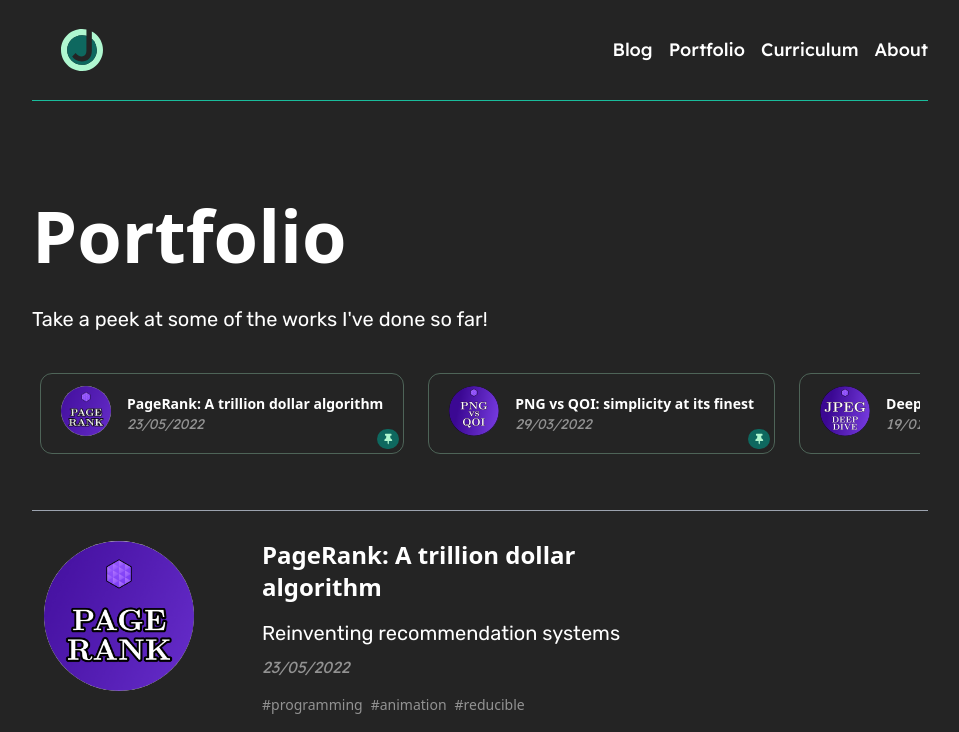
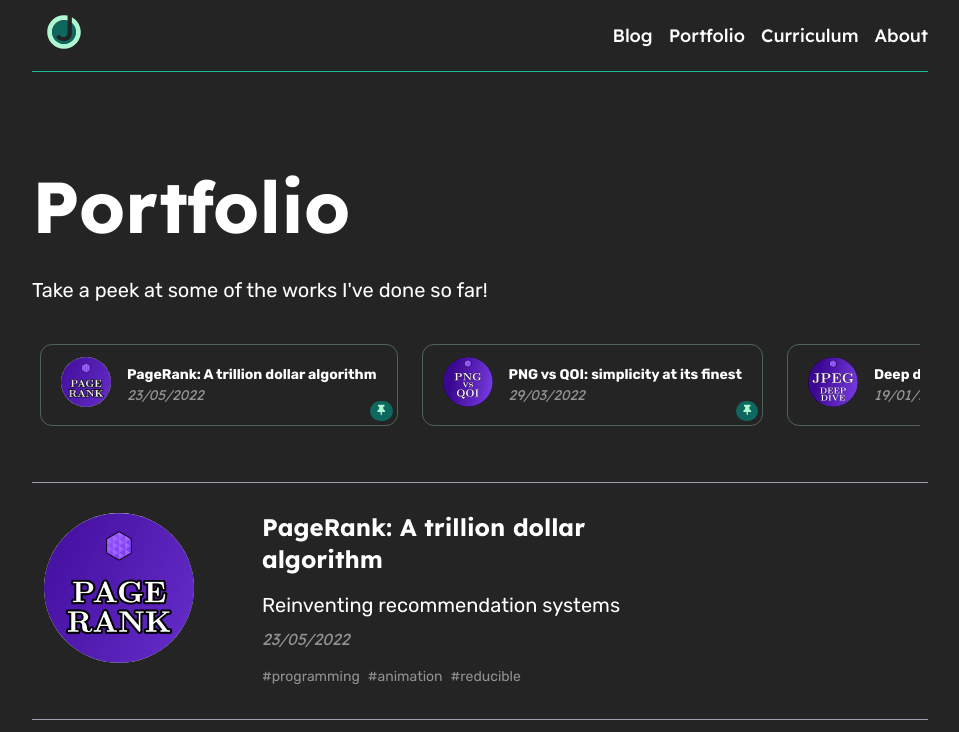
Before and after one commit to jesi-rgb/old.jesirgb.com, a Next.js app: page /portfolio in a window 1280 px wide. Shown: the top 732 px of the page, without its empty margins (160-1119 px from the left). Built offline with nearby package versions, Linux system fonts and the light colour scheme.

Commit message:
correcting and styling lots of things!

```diff
--- a/components/Footer.js
+++ b/components/Footer.js
@@ -18,7 +18,7 @@ config.autoAddCss = false; /* eslint-disable import/first */
 export default function Footer() {
   return (
     <footer className="border-t border-gray-200 text-gray-300 mt-32">
-      <div className="py-8 space-y-9 md:space-y-0 md:py-10 flex flex-col md:flex-row items-center">
+      <div className="font-display py-8 space-y-9 md:space-y-0 md:py-10 flex flex-col md:flex-row items-center">
         <Link href="/">
           <a className="text-2xl mb-2 md:my-0 md:w-2/6 font-bold tracking-tighter leading-tight text-left hover:text-accent-1 transition-colors">
             <h3>Jesús Rascón</h3>
--- a/components/HeaderTW.js
+++ b/components/HeaderTW.js
@@ -9,16 +9,16 @@ export const HeaderTW = () => {
         {/* div for all three elements */}
         <div className="flex flex-row border-b border-accent-1 items-center">
           {/* logo */}
-          <div className="flex w-1/2 md:w-1/3 md:justify-start">
-            <Link href="/" className="-m-4 md:-m-0">
+          <div className=" w-1/2 md:w-1/3 md:justify-start -m-2">
+            <a href="/" className="">
               <Image
                 src="/jesi.svg"
                 alt="logo for jesús rascón"
-                width={100}
-                height={100}
+                width={80}
+                height={80}
                 className="transform scale-50"
               />
-            </Link>
+            </a>
           </div>
           {/* title */}
           {/* <div className="hidden text-white text-2xl font-bold hover:text-accent-1-lighter transition-colors md:visible md:flex md:justify-center md:w-1/3">
--- a/components/PortfolioItem.js
+++ b/components/PortfolioItem.js
@@ -23,7 +23,7 @@ export default function PortfolioItem({
         </div>
 
         <div className="flex flex-col xl:w-2/4">
-          <div className="font-bold my-4 text-2xl">{title}</div>
+          <div className="font-bold font-display my-4 text-2xl">{title}</div>
           <div className="font-blogpost xl:text-xl mb-2">{description}</div>
           <Date date={date} />
           <div className="flex flex-col xl:flex-row mt-4">
--- a/components/Track.js
+++ b/components/Track.js
@@ -17,7 +17,7 @@ export default function Track({ track }) {
           />
         </div>
         <div className="align-left w-48">
-          <p className="text-white font-bold">{track.title}</p>
+          <p className="text-white font-display font-bold">{track.title}</p>
           <p className="text-white italic truncate ...">{track.artist}</p>
         </div>
       </a>
--- a/pages/curriculum.js
+++ b/pages/curriculum.js
@@ -23,10 +23,10 @@ export default function Curriculum() {
       <Layout>
         <div className="mx-2 xl:mx-auto xl:max-w-2xl text-gray-200">
           <div className="">
-            <div className="text-5xl mb-3 font-bold text-green-300">
+            <div className="text-5xl mb-3 font-bold font-display text-green-300">
               Profile
             </div>
-            <div className="text-xl text-gray-200 font-blogpost">
+            <div className="text-xl text-gray-200 ">
               <p className="mb-4">
                 Multi-disciplinary professional, deeply intrigued by the process
                 of learning and passionate about telling stories through data.
@@ -45,11 +45,11 @@ export default function Curriculum() {
           </div>
 
           <div className="mt-20">
-            <div className="text-4xl mb-3 font-bold text-purple-300">
+            <div className="text-4xl mb-3 font-bold font-display text-purple-300">
               Experience
             </div>
             <ul className="list-inside">
-              <li className="list-item mt-10 text-2xl font-blogpost">
+              <li className="list-item mt-10 text-2xl font-display">
                 <FontAwesomeIcon icon={faChevronRight} className="mr-3" />
                 Art director and mathematical animator at Reducible
               </li>
@@ -71,7 +71,7 @@ export default function Curriculum() {
                   <span className="font-normal text-purple-200">Remote</span>
                 </div>
               </div>
-              <ul className="list-inside list-disc mt-4 ml-4 font-blogpost">
+              <ul className="list-inside list-disc mt-4 ml-4">
                 <li>
                   Creation and production of insightful, computer science based
                   animations and designs as part of{" "}
@@ -97,7 +97,7 @@ export default function Curriculum() {
               </ul>
             </ul>
             <ul className="list-inside">
-              <li className="list-item mt-10 text-2xl font-blogpost">
+              <li className="list-item mt-10 text-2xl font-display">
                 <FontAwesomeIcon icon={faChevronRight} className="mr-3" />
                 Freelance mathematical animator
               </li>
@@ -120,7 +120,7 @@ export default function Curriculum() {
                   <span className="font-normal text-purple-200">Remote</span>
                 </div>
               </div>
-              <ul className="list-inside list-disc mt-4 ml-4 font-blogpost">
+              <ul className="list-inside list-disc mt-4 ml-4 ">
                 <li>
                   Created engaging animations earning{" "}
                   <strong>
@@ -164,7 +164,7 @@ export default function Curriculum() {
                   , for a deeper dive on some concepts
                 </li>
               </ul>
-              <li className="list-item mt-10 text-2xl">
+              <li className="list-item mt-10 text-2xl font-display">
                 <FontAwesomeIcon icon={faChevronRight} className="mr-3" />
                 Data analyst and engineer
               </li>
@@ -188,7 +188,7 @@ export default function Curriculum() {
                   </span>
                 </div>
               </div>
-              <ul className="list-inside list-disc mt-4 ml-4 font-blogpost">
+              <ul className="list-inside list-disc mt-4 ml-4 ">
                 <li>
                   Helped shedding a light on how the concept of biodiversity is
                   understood in social media.
@@ -204,7 +204,7 @@ export default function Curriculum() {
                 </li>
               </ul>
 
-              <li className="list-item mt-10 text-2xl">
+              <li className="list-item mt-10 text-2xl font-display">
                 <FontAwesomeIcon icon={faChevronRight} className="mr-3" />
                 Intern data engineer
               </li>
@@ -228,7 +228,7 @@ export default function Curriculum() {
                   </span>
                 </div>
               </div>
-              <ul className="list-inside list-disc mt-4 ml-4 font-blogpost">
+              <ul className="list-inside list-disc mt-4 ml-4 ">
                 <li>
                   Assisting and learning in the process of gathering and
                   arranging data
@@ -239,12 +239,12 @@ export default function Curriculum() {
           </div>
 
           <div className="mt-20">
-            <div className="text-4xl mb-4 font-bold text-blue-400">
+            <div className="text-4xl mb-4 font-bold font-display text-blue-400">
               Education
             </div>
 
             <ul>
-              <li className="list-item mt-10 text-2xl">
+              <li className="list-item mt-10 text-2xl font-display">
                 <FontAwesomeIcon icon={faChartPie} className="mr-3" />
                 MSc in Data Science
               </li>
@@ -268,7 +268,7 @@ export default function Curriculum() {
                   </span>
                 </div>
               </div>
-              <ul className="list-inside list-disc mt-4 ml-4 font-blogpost">
+              <ul className="list-inside list-disc mt-4 ml-4 ">
                 <li>
                   Thesis in NLP based transformer to generate medical comments
                   and evaluate the performance of state of the art medical-text
@@ -285,7 +285,7 @@ export default function Curriculum() {
                 </li>
               </ul>
 
-              <li className="list-item mt-10 text-2xl">
+              <li className="list-item mt-10 text-2xl font-display">
                 <FontAwesomeIcon icon={faDesktop} className="mr-3" />
                 BSc in Computer Science
               </li>
@@ -309,7 +309,7 @@ export default function Curriculum() {
                   </span>
                 </div>
               </div>
-              <ul className="list-inside list-disc mt-4 ml-4 font-blogpost">
+              <ul className="list-inside list-disc mt-4 ml-4 ">
                 <li>
                   Maximum grade in bachelor's thesis building a convolutional
                   autoencoder to detect anomalies in images for the WWF using
--- a/pages/index.js
+++ b/pages/index.js
@@ -35,7 +35,7 @@ export default function Landing() {
             <h1 className="text-5xl xl:text-7xl mb-4 font-bold font-blogpost text-white">
               Jesús Enrique Rascón
             </h1>
-            <p className="mb-8 mt-10 leading-relaxed text-lg xl:text-2xl font-blogpost text-opacity-60">
+            <p className="mb-8 mt-10 leading-relaxed text-lg xl:text-2xl font-display text-opacity-60">
               I am a freelance mathematical animator at{" "}
               <a
                 className="font-bold text-accent-1-lighter hover:text-accent-1"
--- a/pages/markdown-styles.module.css
+++ b/pages/markdown-styles.module.css
@@ -30,6 +30,7 @@
 .markdown h5,
 .markdown h6 {
   font-family: Lexend Deca;
+  font-weight: bold;
 }
 
 .markdown table {
--- a/pages/portfolio/index.js
+++ b/pages/portfolio/index.js
@@ -13,7 +13,7 @@ export default function Blog({ slugs }) {
       </Head>
       <Layout>
         <div className="mx-2 xl:mx-auto xl:max-w-4xl">
-          <div className="text-6xl xl:text-7xl font-bold text-white mx-2 xl:mx-auto xl:max-w-full">
+          <div className="text-6xl font-display xl:text-7xl font-bold text-white mx-2 xl:mx-auto xl:max-w-full">
             Portfolio
           </div>
           <div className="text-white text-xl font-blogpost text-left my-4 mb-10 mx-2 xl:mx-auto xl:max-w-full">
--- a/posts/gif-encoding.md
+++ b/posts/gif-encoding.md
@@ -6,7 +6,7 @@ date: 14/08/2022
 
 # GIF encoding in p5.js
 
-#gif #p5js
+_🚧 this article is still a work in progress!_
 
 Okay! It's now time to understand how GIF actually works, at least in the contest of a library like and javascript. This article will particularly be focused on the decisions I made while adding this functionality to the tool, which may not be the best, but it's mostly a journey through what I discovered and learned.
 
--- a/styles/index.css
+++ b/styles/index.css
@@ -15,6 +15,10 @@
 @tailwind utilities;
 /* Stop purging. */
 
+html {
+  font-family: Rubik;
+}
+
 @font-face {
   font-family: "Helvetica";
   font-style: normal;
```
Also changed, not shown: 1 other file (tests, documents, lock files or other folders).
